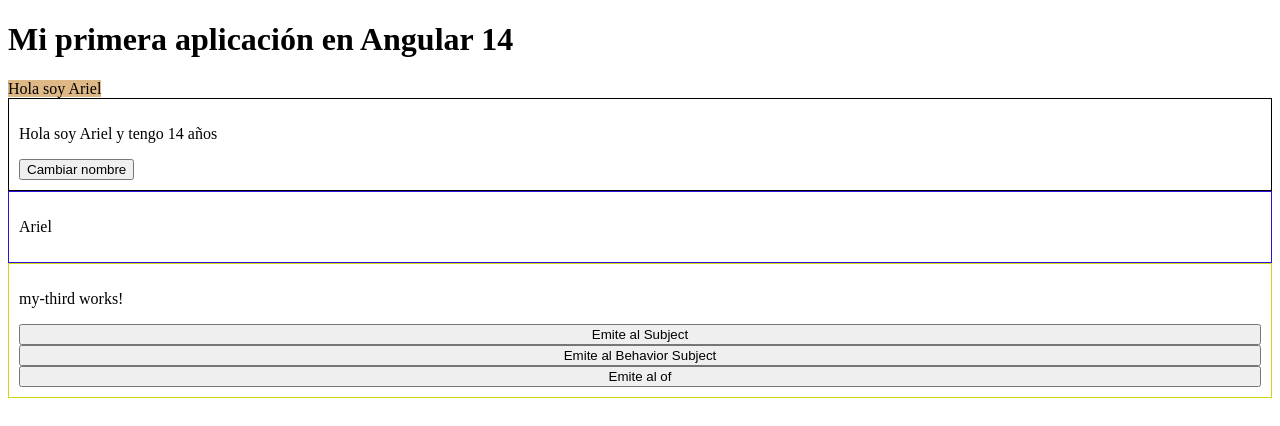
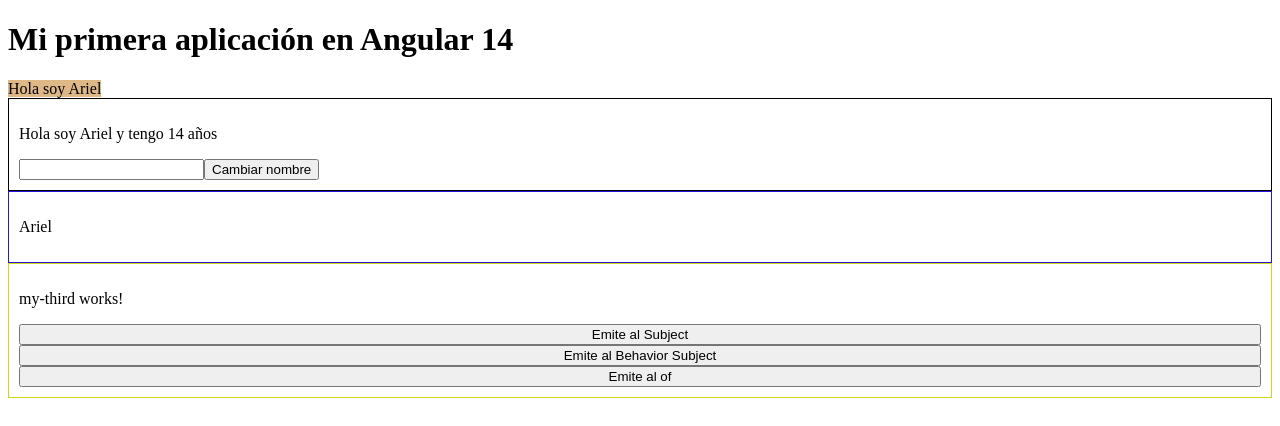
Before and after one commit to AlphaMQV/capacitaciones, an Angular app in the folder etapa-2/mi-primer-proyecto/: page / in a window 1280 px wide. Shown: the top 426 px of the page. Built offline with nearby package versions, Linux system fonts and the light colour scheme.

Commit message:
Actualizar MyFirstComponent para incluir un campo de entrada y vinculación de datos; modificar el método handleChangeName para usar el valor de entrada

```diff
--- a/etapa-2/mi-primer-proyecto/src/app/app.module.ts
+++ b/etapa-2/mi-primer-proyecto/src/app/app.module.ts
@@ -5,7 +5,7 @@ import { FormsModule } from '@angular/forms'
 import { AppRoutingModule } from './app-routing.module'
 import { AppComponent } from './app.component'
 import { MyFirstComponent } from './components/my-first/my-first.component'
-import { MySecondComponent } from './components/my-second/my-second.component';
+import { MySecondComponent } from './components/my-second/my-second.component'
 import { MyThirdComponent } from './components/my-third/my-third.component'
 
 @NgModule({
--- a/etapa-2/mi-primer-proyecto/src/app/components/my-first/my-first.component.html
+++ b/etapa-2/mi-primer-proyecto/src/app/components/my-first/my-first.component.html
@@ -1,5 +1,12 @@
 <div>
   <p>Hola soy {{ localVariable }} y tengo {{ age }} años</p>
 
-  <button type="button" (click)="handleChangeName()">Cambiar nombre</button>
+  <input type="text" [(ngModel)]="inputValue" />
+
+  <button
+    type="button"
+    (click)="handleChangeName()"
+  >
+    Cambiar nombre
+  </button>
 </div>
--- a/etapa-2/mi-primer-proyecto/src/app/components/my-first/my-first.component.ts
+++ b/etapa-2/mi-primer-proyecto/src/app/components/my-first/my-first.component.ts
@@ -14,6 +14,8 @@ export class MyFirstComponent implements OnInit, AfterViewInit, OnDestroy {
   private myFirstSvc = inject(MyFirstService)
 
   localVariable: string = ''
+
+  inputValue: string = ''
 
   // localVariable
 
@@ -53,6 +55,6 @@ export class MyFirstComponent implements OnInit, AfterViewInit, OnDestroy {
 
   handleChangeName (): void {
     // this.changeName.emit('Patrick')
-    this.myFirstSvc.setNames('Patrick')
+    this.myFirstSvc.setNames(this.inputValue)
   }
 }
```
